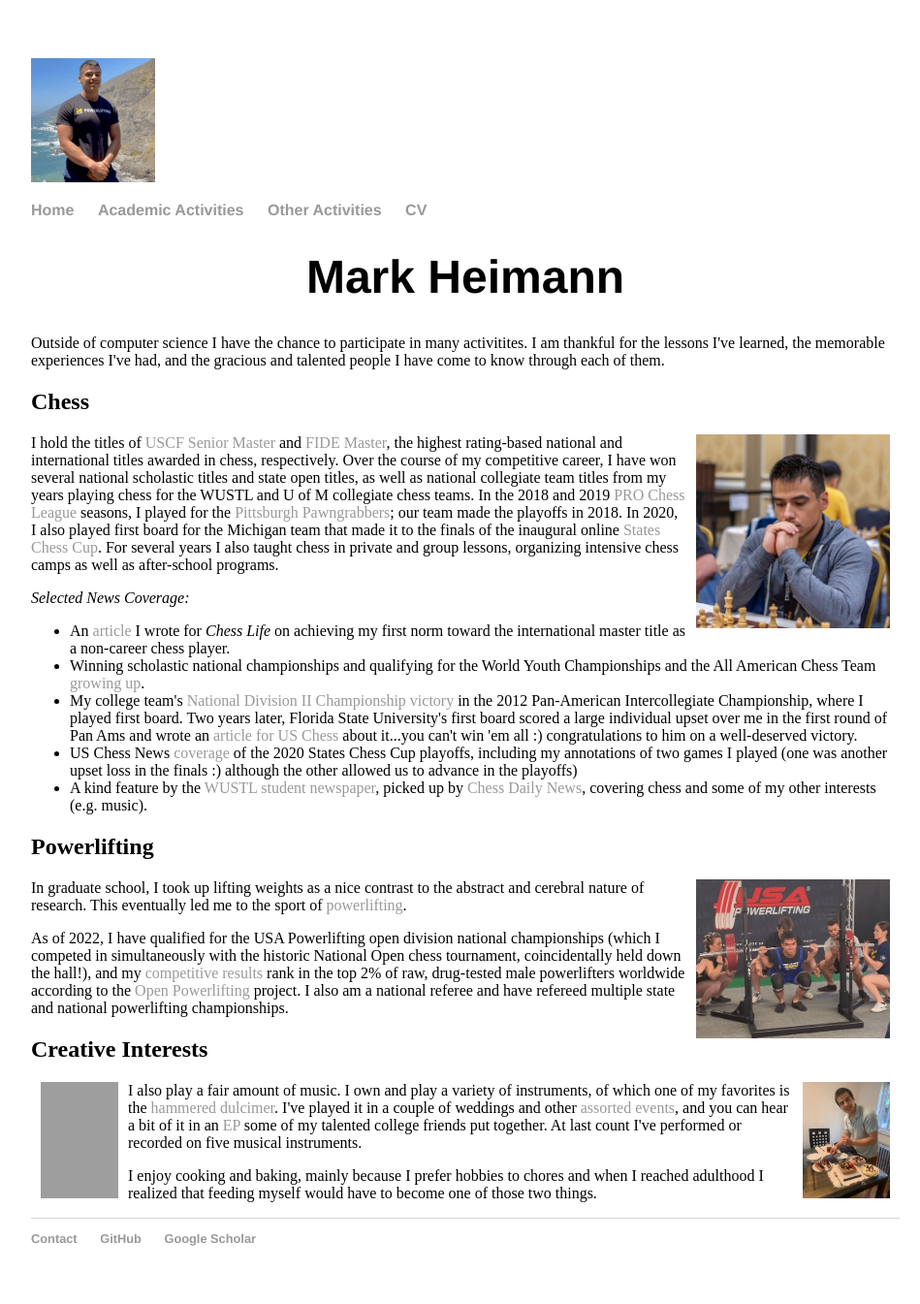
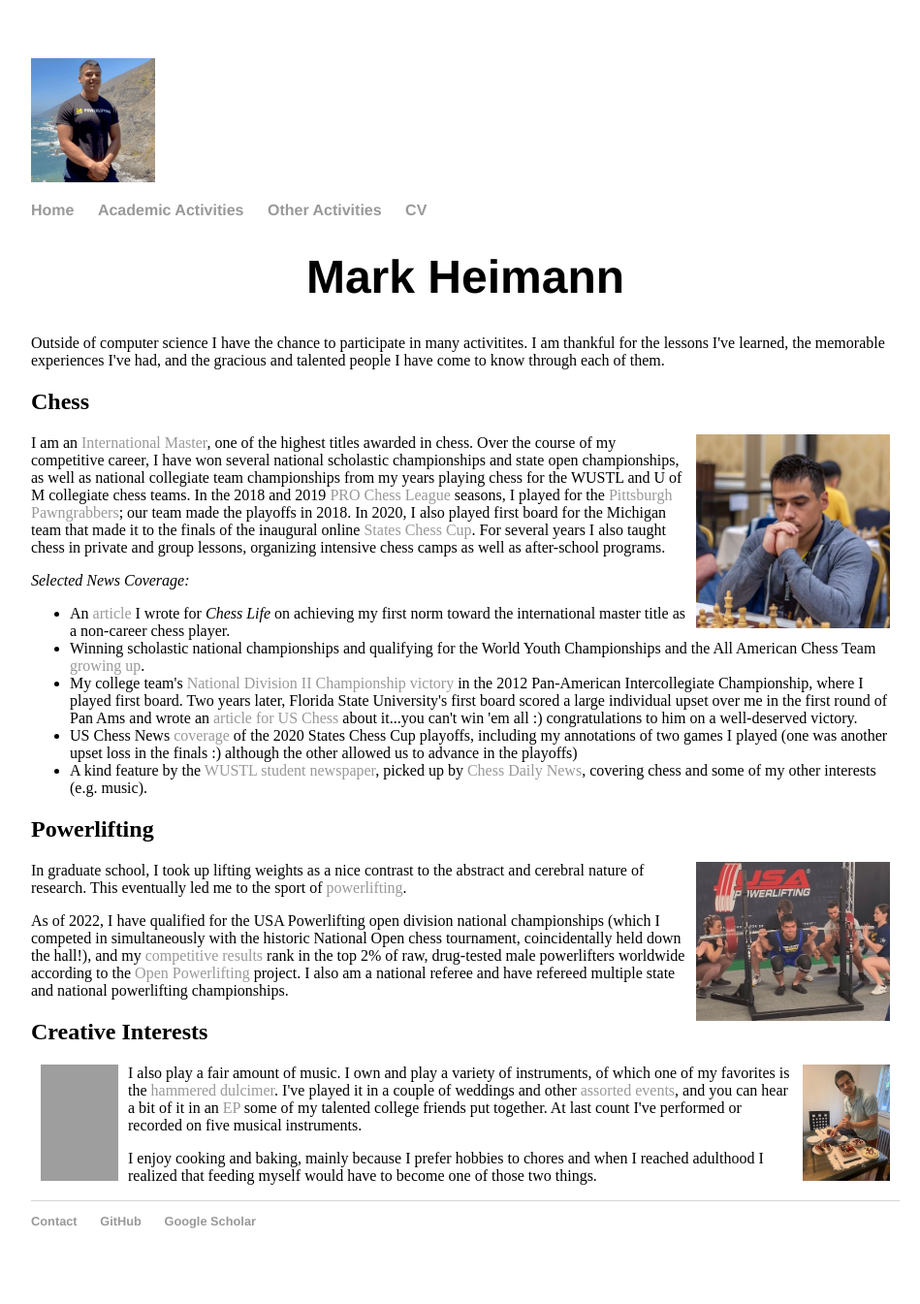
Before and after one commit to markheimann/markheimann.github.io, a Jekyll site: the page built from other.html, in a window 1280 px wide. Shown: the whole page at 97% size, without its empty margins (160-1109 px from the left). Built offline with Jekyll 4.4.1, drawn with Linux system fonts in a browser that asks for light colours; grey boxes are pictures that could not be loaded.

Commit message:
chess update

```diff
--- a/index.html
+++ b/index.html
@@ -15,6 +15,7 @@ title: Mark Heimann
 <h2>Publications</h2>
 <div class="blurb">
 <ul>
+  <li> Samuel Leventhal, Attila Gyulassy, <b>Mark Heimann</b>, and Valerio Pascucci. <a href="markheimann.github.io">Exploring Classification of Topological Priors with Machine Learning for Feature Extraction.”</a> TVCG 2023.
   <li>Rakshith Subramanyam, <b>Mark Heimann</b>, Jayram Thathachar, Rushil Anirudh, and Jayaraman J. Thiagarajan. <a href="https://arxiv.org/pdf/2207.12346.pdf">Contrastive Knowledge-Augmented Meta-Learning for Few-Shot Classification</a>. WACV 2023.
  </ul>
 
--- a/other.html
+++ b/other.html
@@ -10,7 +10,7 @@ Outside of computer science I have the chance to participate in many activitites
 <h2>Chess</h2>
 <p>
 <img src="assets/fun_figs/chess-NationalOpen.jpeg" align="right" style="width:200px;height:200px;" hspace="10">
-I hold the titles of <a href="http://www.uschess.org/msa/MbrDtlMain.php?12802899">USCF Senior Master</a> and <a href="https://ratings.fide.com/card.phtml?event=2028441">FIDE Master</a>, the highest rating-based national and international titles awarded in chess, respectively.  Over the course of my competitive career, I have won several national scholastic titles and state open titles, as well as national collegiate team titles from my years playing chess for the WUSTL and U of M collegiate chess teams.  In the 2018 and 2019 <a href="https://www.prochessleague.com/">PRO Chess League</a> seasons, I played for the <a href="https://www.prochessleague.com/pittsburgh-pawngrabbers.html">Pittsburgh Pawngrabbers</a>; our team made the playoffs in 2018.  In 2020, I also played first board for the Michigan team that made it to the finals of the inaugural online <a href="https://stateschesscup.wordpress.com/">States Chess Cup</a>.  For several years I also taught chess in private and group lessons, organizing intensive chess camps as well as after-school programs.
+I am an <a href="https://ratings.fide.com/card.phtml?event=2028441">International Master</a>, one of the highest titles awarded in chess.  Over the course of my competitive career, I have won several national scholastic championships and state open championships, as well as national collegiate team championships from my years playing chess for the WUSTL and U of M collegiate chess teams.  In the 2018 and 2019 <a href="https://www.prochessleague.com/">PRO Chess League</a> seasons, I played for the <a href="https://www.prochessleague.com/pittsburgh-pawngrabbers.html">Pittsburgh Pawngrabbers</a>; our team made the playoffs in 2018.  In 2020, I also played first board for the Michigan team that made it to the finals of the inaugural online <a href="https://stateschesscup.wordpress.com/">States Chess Cup</a>.  For several years I also taught chess in private and group lessons, organizing intensive chess camps as well as after-school programs.
 </p>
 <div class="blurb">
 	<i>Selected News Coverage:</i>
```
Also changed, not shown: assets/mh-llnl.jpg (added), 1 other file.
